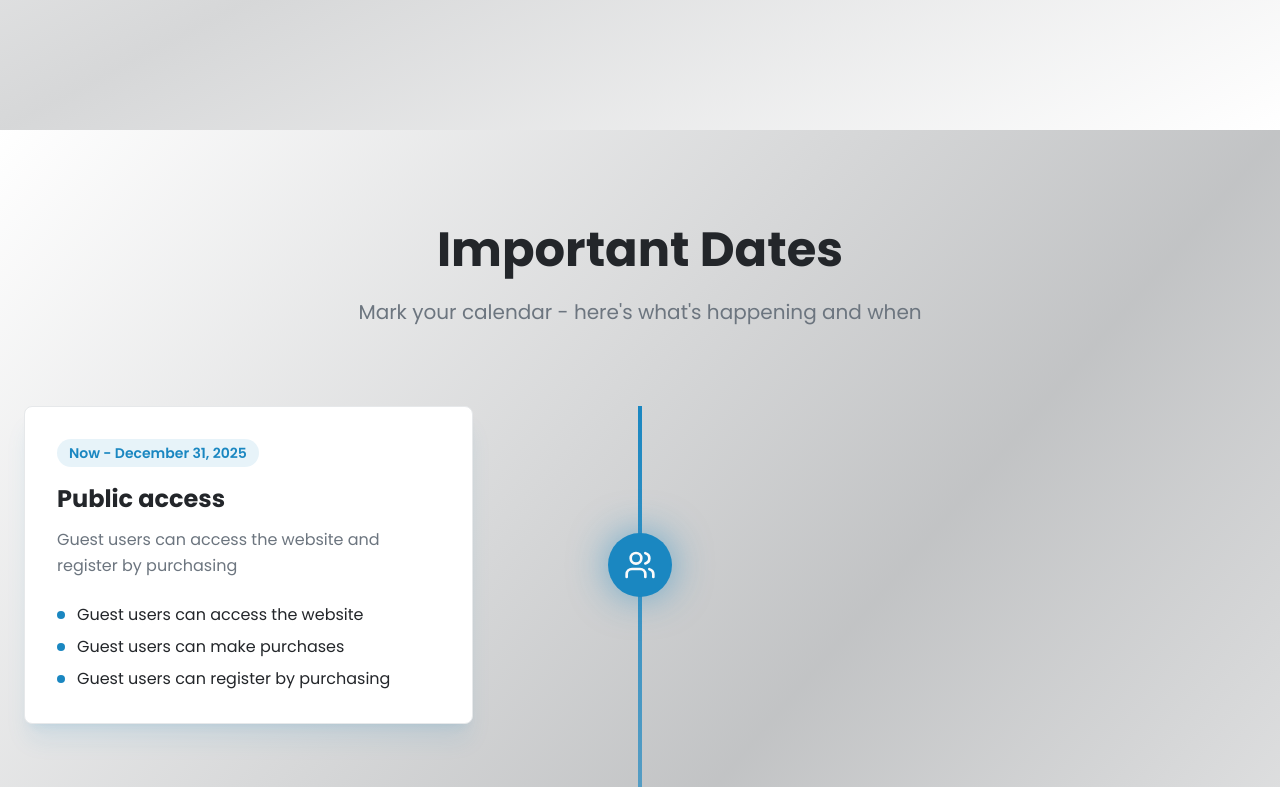
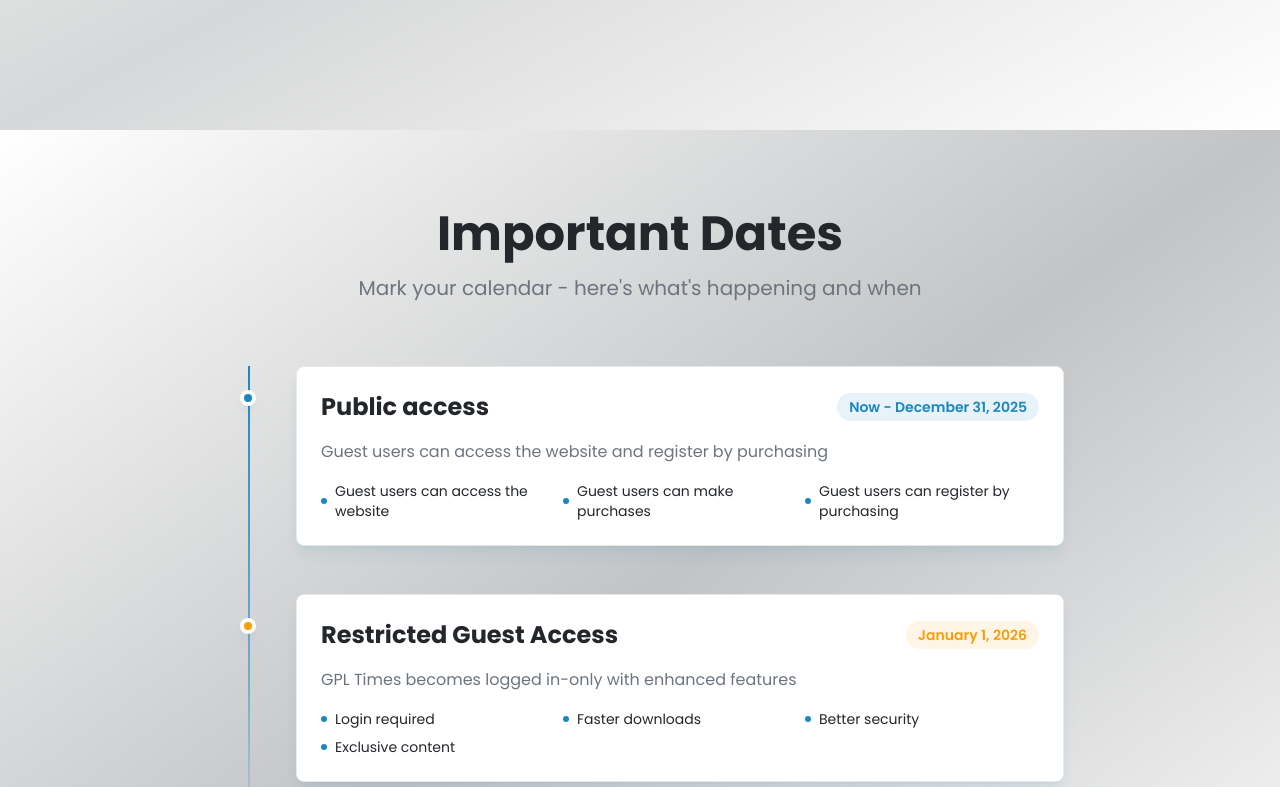
Before and after one commit to gpltimes/gpl-times-private-glow, a React (Vite) app: page / in a window 1280 px wide. Shown: the part 1400-2187 px from the top of the page. Built offline with nearby package versions, Linux system fonts and the light colour scheme.

Commit message:
Redesign Important Dates section
Redesigned the Important Dates section to improve its appearance and space management on smaller devices, as well as optimize its layout for desktop use.

```diff
--- a/src/components/TimelineSection.tsx
+++ b/src/components/TimelineSection.tsx
@@ -30,46 +30,56 @@ export const TimelineSection = () => {
   ];
 
   return (
-    <section className="py-24 bg-gradient-to-br from-background via-secondary/30 to-background">
-      <div className="max-w-[1320px] mx-auto px-6">
-        <div className="text-center mb-20">
-          <h2 className="text-4xl md:text-5xl font-bold text-foreground mb-6">
+    <section className="py-16 lg:py-20 bg-gradient-to-br from-background via-secondary/30 to-background">
+      <div className="max-w-4xl mx-auto px-6">
+        <div className="text-center mb-12 lg:mb-16">
+          <h2 className="text-3xl md:text-4xl lg:text-5xl font-bold text-foreground mb-4">
             Important Dates
           </h2>
-          <p className="text-xl text-muted-foreground max-w-3xl mx-auto">
+          <p className="text-lg md:text-xl text-muted-foreground max-w-2xl mx-auto">
             Mark your calendar - here's what's happening and when
           </p>
         </div>
 
         <div className="relative">
-          {/* Timeline line */}
-          <div className="absolute left-1/2 transform -translate-x-1/2 h-full w-1 bg-gradient-to-b from-primary via-primary/50 to-muted"></div>
+          {/* Timeline line - hidden on mobile, shown on larger screens */}
+          <div className="hidden md:block absolute left-8 top-0 bottom-0 w-0.5 bg-gradient-to-b from-primary via-primary/50 to-muted"></div>
 
-          <div className="space-y-16">
+          <div className="space-y-8 md:space-y-12">
             {timelineItems.map((item, index) => (
               <div
                 key={index}
-                className={`relative flex items-center ${index % 2 === 0 ? 'flex-row' : 'flex-row-reverse'} animate-fade-in`}
-                style={{ animationDelay: `${index * 0.2}s` }}
+                className="relative animate-fade-in"
+                style={{ animationDelay: `${index * 0.15}s` }}
               >
                 {/* Timeline node */}
-                <div className="absolute left-1/2 transform -translate-x-1/2 z-10">
-                  <div className={`w-16 h-16 rounded-full flex items-center justify-center shadow-lg ${
-                    item.status === 'active' ? 'bg-primary animate-pulse-glow' :
+                <div className="hidden md:block absolute left-6 top-6 z-10">
+                  <div className={`w-4 h-4 rounded-full border-4 border-background shadow-lg ${
+                    item.status === 'active' ? 'bg-primary' :
                     item.status === 'upcoming' ? 'bg-warning' : 'bg-muted'
-                  }`}>
-                    <item.icon className={`h-8 w-8 ${
-                      item.status === 'active' ? 'text-primary-foreground' :
-                      item.status === 'upcoming' ? 'text-warning-foreground' : 'text-muted-foreground'
-                    }`} />
-                  </div>
+                  }`}></div>
                 </div>
 
                 {/* Content card */}
-                <div className={`w-5/12 ${index % 2 === 0 ? 'mr-auto pr-16' : 'ml-auto pl-16'}`}>
-                  <Card className="shadow-xl hover:shadow-premium transition-all duration-500 transform hover:-translate-y-2">
-                    <CardContent className="p-8">
-                      <div className="mb-4">
+                <div className="md:ml-20">
+                  <Card className="shadow-lg hover:shadow-xl transition-all duration-300 transform hover:-translate-y-1">
+                    <CardContent className="p-6">
+                      <div className="flex flex-col sm:flex-row sm:items-center sm:justify-between mb-4">
+                        <div className="flex items-center mb-3 sm:mb-0">
+                          <div className={`w-10 h-10 md:hidden rounded-full flex items-center justify-center mr-3 ${
+                            item.status === 'active' ? 'bg-primary' :
+                            item.status === 'upcoming' ? 'bg-warning' : 'bg-muted'
+                          }`}>
+                            <item.icon className={`h-5 w-5 ${
+                              item.status === 'active' ? 'text-primary-foreground' :
+                              item.status === 'upcoming' ? 'text-warning-foreground' : 'text-muted-foreground'
+                            }`} />
+                          </div>
+                          <h3 className="text-xl md:text-2xl font-bold text-foreground">
+                            {item.title}
+                          </h3>
+                        </div>
+
                         <span className={`inline-block px-3 py-1 rounded-full text-sm font-semibold ${
                           item.status === 'active' ? 'bg-primary/10 text-primary' :
                           item.status === 'upcoming' ? 'bg-warning/10 text-warning' : 'bg-muted text-muted-foreground'
@@ -78,22 +88,18 @@ export const TimelineSection = () => {
                         </span>
                       </div>
 
-                      <h3 className="text-2xl font-bold text-foreground mb-3">
-                        {item.title}
-                      </h3>
-
-                      <p className="text-muted-foreground mb-6 leading-relaxed">
+                      <p className="text-muted-foreground mb-4 leading-relaxed">
                         {item.description}
                       </p>
 
-                      <ul className="space-y-2">
+                      <div className="grid grid-cols-1 sm:grid-cols-2 lg:grid-cols-3 gap-2">
                         {item.items.map((feature, idx) => (
-                          <li key={idx} className="flex items-center">
-                            <div className="w-2 h-2 rounded-full bg-primary mr-3"></div>
-                            <span className="text-foreground">{feature}</span>
-                          </li>
+                          <div key={idx} className="flex items-center">
+                            <div className="w-1.5 h-1.5 rounded-full bg-primary mr-2 flex-shrink-0"></div>
+                            <span className="text-sm text-foreground">{feature}</span>
+                          </div>
                         ))}
-                      </ul>
+                      </div>
                     </CardContent>
                   </Card>
                 </div>
```
